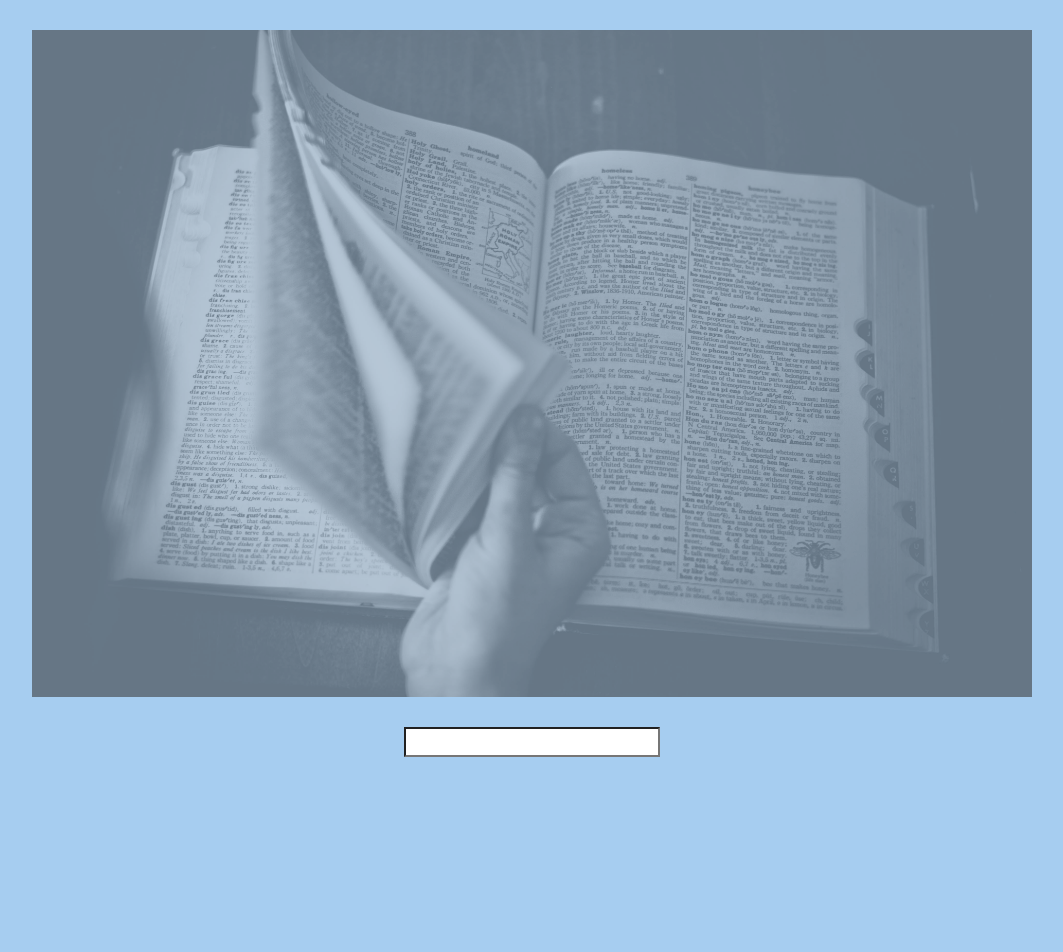
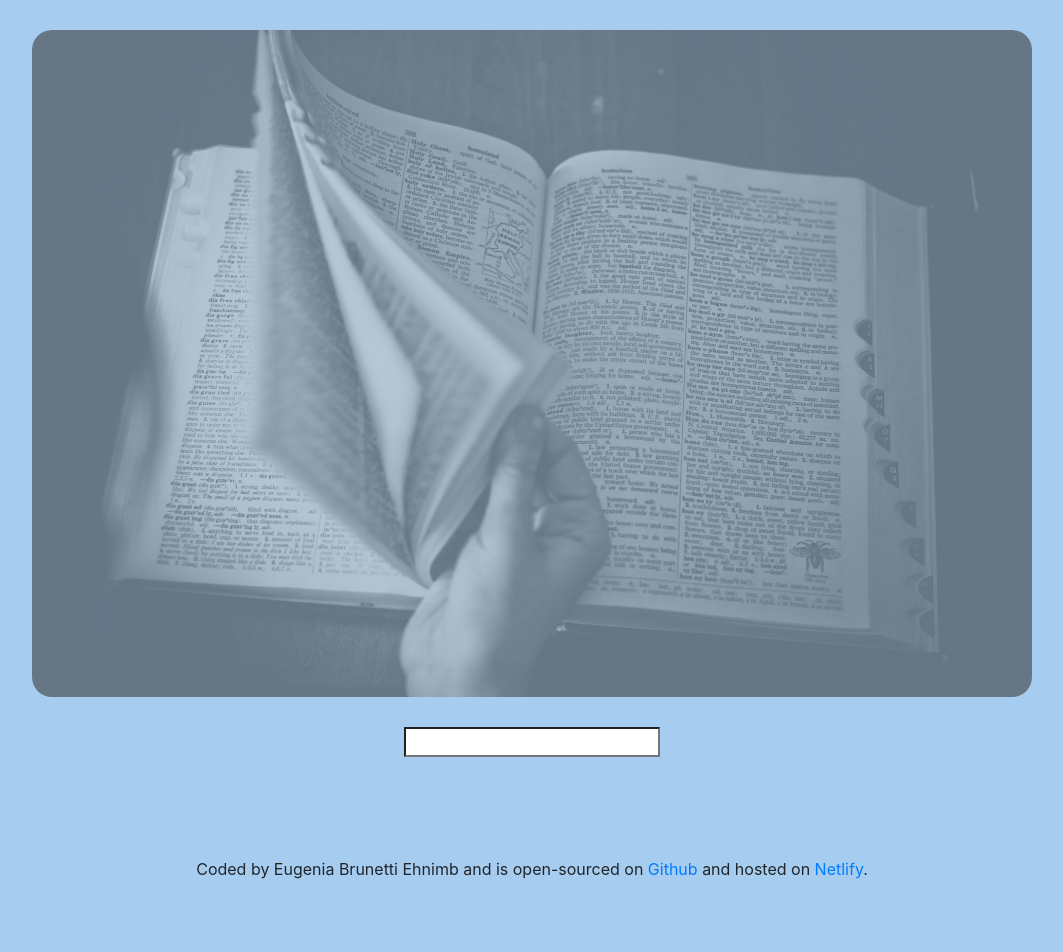
Before and after one commit to eugesuri/project-dictionary, a React (Create React App) app: page / in a window 1280 px wide. Shown: the top 952 px of the page, without its empty margins (108-1171 px from the left). Built offline with nearby package versions, Linux system fonts and the light colour scheme.

Commit message:
added border radius to logo

```diff
--- a/src/App.css
+++ b/src/App.css
@@ -3,6 +3,7 @@
   display: block;
   margin: 0 auto;
   opacity: 0.6;
+  border-radius: 20px;
 }
 
 .App-header {
@@ -12,5 +13,4 @@
 .App-footer {
   text-align: center;
   margin: 100px 0;
-  margin-top: 300px;
 }
```
